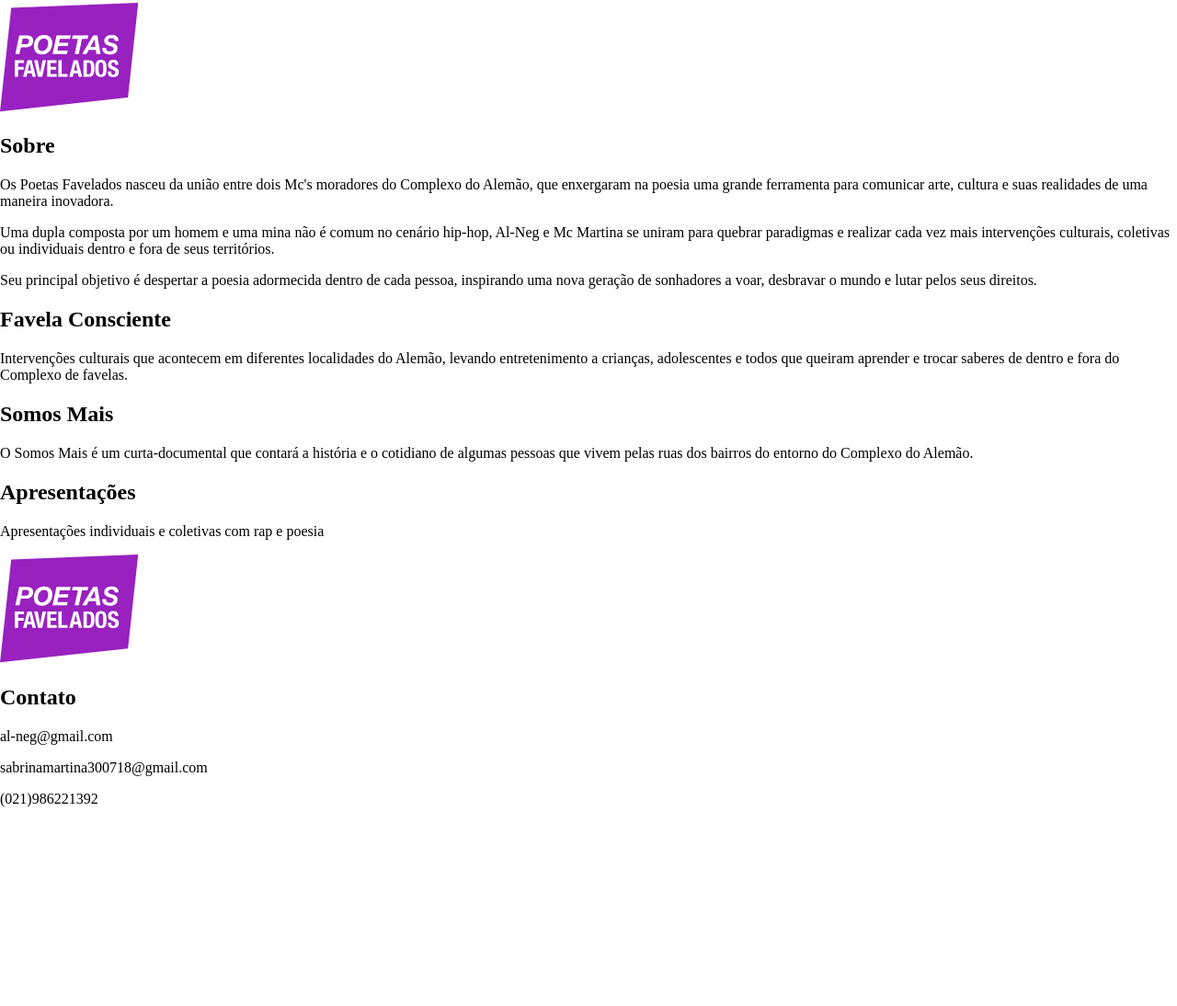
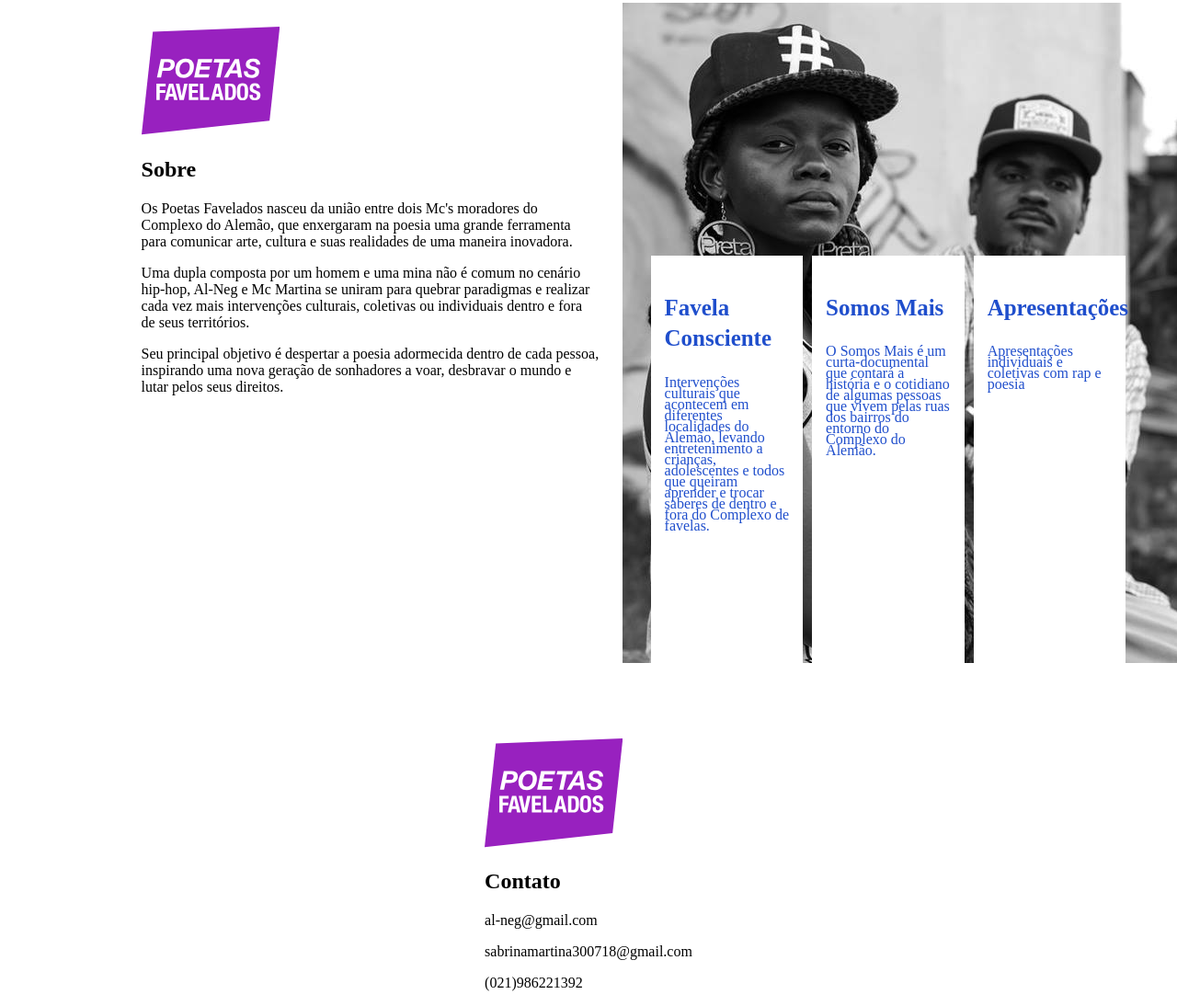
Before and after one commit to HerbertVeloso/poetasfavelados, a plain HTML site: page index.html in a window 1280 px wide. Shown: the part 797-1891 px from the top of the page at 92% size. Before the commit the page ends 1691 px from the top, so only its background shows below. Drawn offline with Linux system fonts and the light colour scheme.

Commit message:
atualizar

```diff
--- a/index.html
+++ b/index.html
@@ -18,36 +18,36 @@
 		<img src="assets/Prancheta 2.svg">
 	</header>
 	<main>
-	<section class="sobre">
+	<section id="sobre">
 		<img src="assets/Prancheta 2.svg">
-		<h1>Sobre</h1>
+		<h2>Sobre</h2>
 		<p>Os Poetas Favelados nasceu da união entre dois Mc's moradores do Complexo do Alemão, que enxergaram na poesia uma grande ferramenta para comunicar arte, cultura e suas realidades de uma maneira inovadora.</p>
 		<p>Uma dupla composta por um homem e uma mina não é comum no cenário hip-hop, Al-Neg e Mc Martina se uniram para quebrar paradigmas e realizar cada vez mais intervenções culturais, coletivas ou individuais dentro e fora de seus territórios.
 		<p>Seu principal objetivo é despertar a poesia adormecida dentro de cada pessoa, inspirando uma nova geração de sonhadores a voar, desbravar o mundo e lutar pelos seus direitos.
 	</section>
-	<section class="ações">
+	<section id="acoes">
 		<div>
-			<h1>Favela Consciente</h1>
+			<h3>Favela Consciente</h3>
 			<p>Intervenções culturais que acontecem em diferentes localidades do Alemão,  levando entretenimento a crianças, adolescentes e todos que queiram aprender e trocar saberes de dentro e fora do Complexo de favelas.</p>
 		</div>
 		<div>
-			<h1>Somos Mais</h1>
+			<h3>Somos Mais</h3>
 			<p>O Somos Mais é um curta-documental que contará a história e o cotidiano de algumas pessoas que vivem pelas ruas dos bairros do entorno do Complexo do Alemão.</p>
 		</div>
 		<div>
-			<h1>Apresentações</h1>
+			<h3>Apresentações</h3>
 			<p>Apresentações individuais e coletivas com rap e poesia</p>
 		</div>
 	</section>
-	<section class="contato">
+	</main>
+	<footer id="contato">
 		<img src="assets/Prancheta 2.svg">
 		<div>
-			<h1>Contato</h1>
+			<h2>Contato</h2>
 			<p>al-neg@gmail.com</p>
 			<p>sabrinamartina300718@gmail.com</p>
 			<p>(021)986221392</p>
 		</div>
-	</section>
-	</main>
+	</footer>
 </body>
 </html>
--- a/style.css
+++ b/style.css
@@ -38,9 +38,9 @@ img{
 }
 #home nav ul li{
 	background: #fff;
-	border: solid 1px #000;
+	border: solid 1px #888;
 	border-radius:46px;
-	color: blue;
+	color: #1f4ecc;
 	font-size:0.94em;
 	font-style:normal;
 	text-align: center;
@@ -50,3 +50,41 @@ img{
 #home img{
 	width: 29%;
 }
+main{
+	height: 100vh;
+	display: flex;
+}
+main #sobre{
+	padding: 2%;
+	margin-left: 10%;
+	width: 50%;
+}
+main #acoes{
+	background: url(assets/f6.jpg) no-repeat;
+	padding: 2%;
+	padding-top: 270px;
+	display: flex;
+	width: 55%;
+}
+main #acoes div{
+	width: 30%;
+	background: #fff;
+	margin: 5px;
+	padding: 15px;
+}
+main #acoes div h3{
+	font-size: 1.56em;
+	color: #1f4ecc;
+	font-style: normal;
+	text-align: left;
+	line-height: 1.34em;
+	letter-spacing: 0em;
+}
+main #acoes div p{
+	font-size: 1.00em;
+	color: #1f4ecc;
+	font-style: normal;
+	text-align: left;
+	line-height: 0.75em;
+	letter-spacing: 0em;
+}
```
